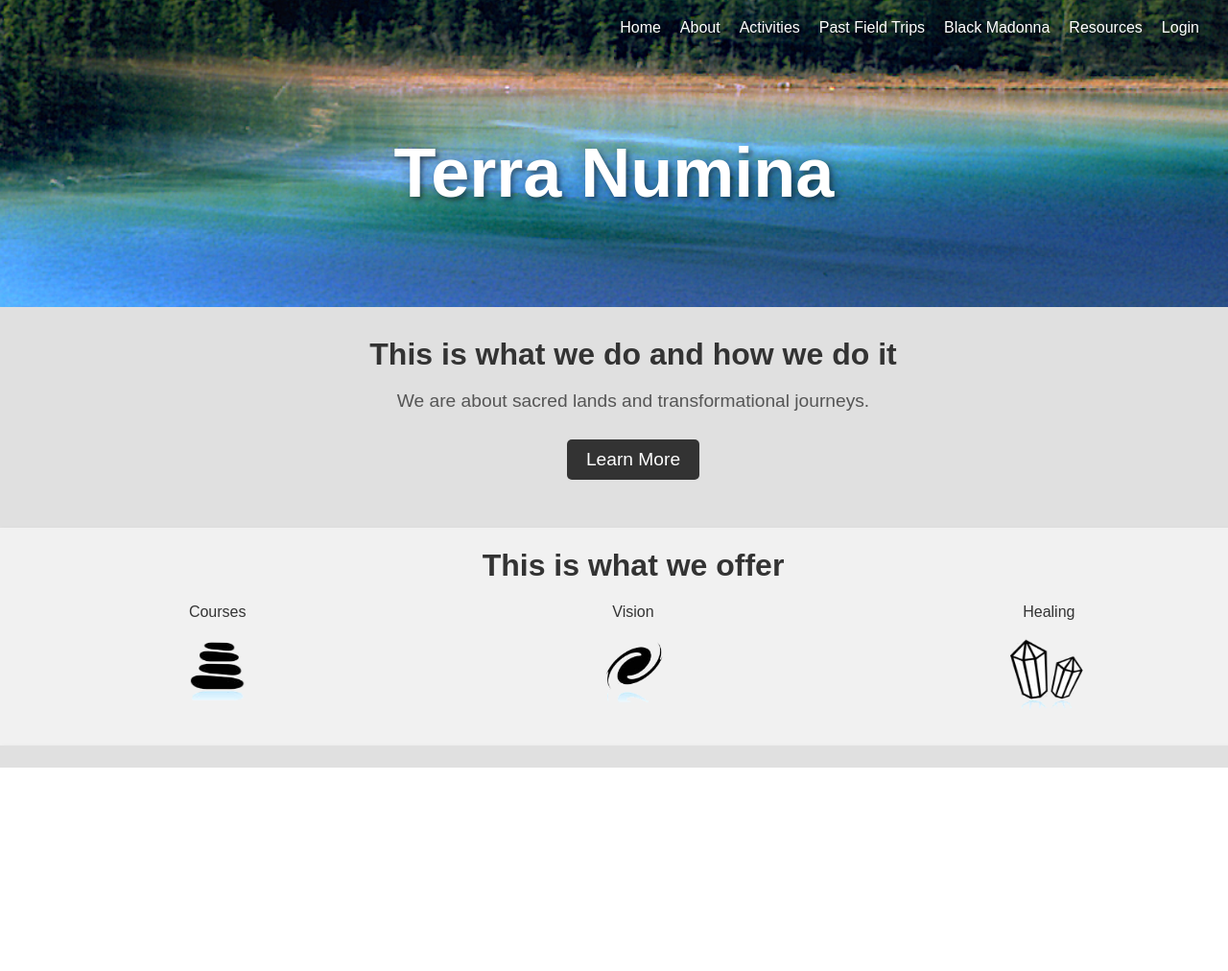
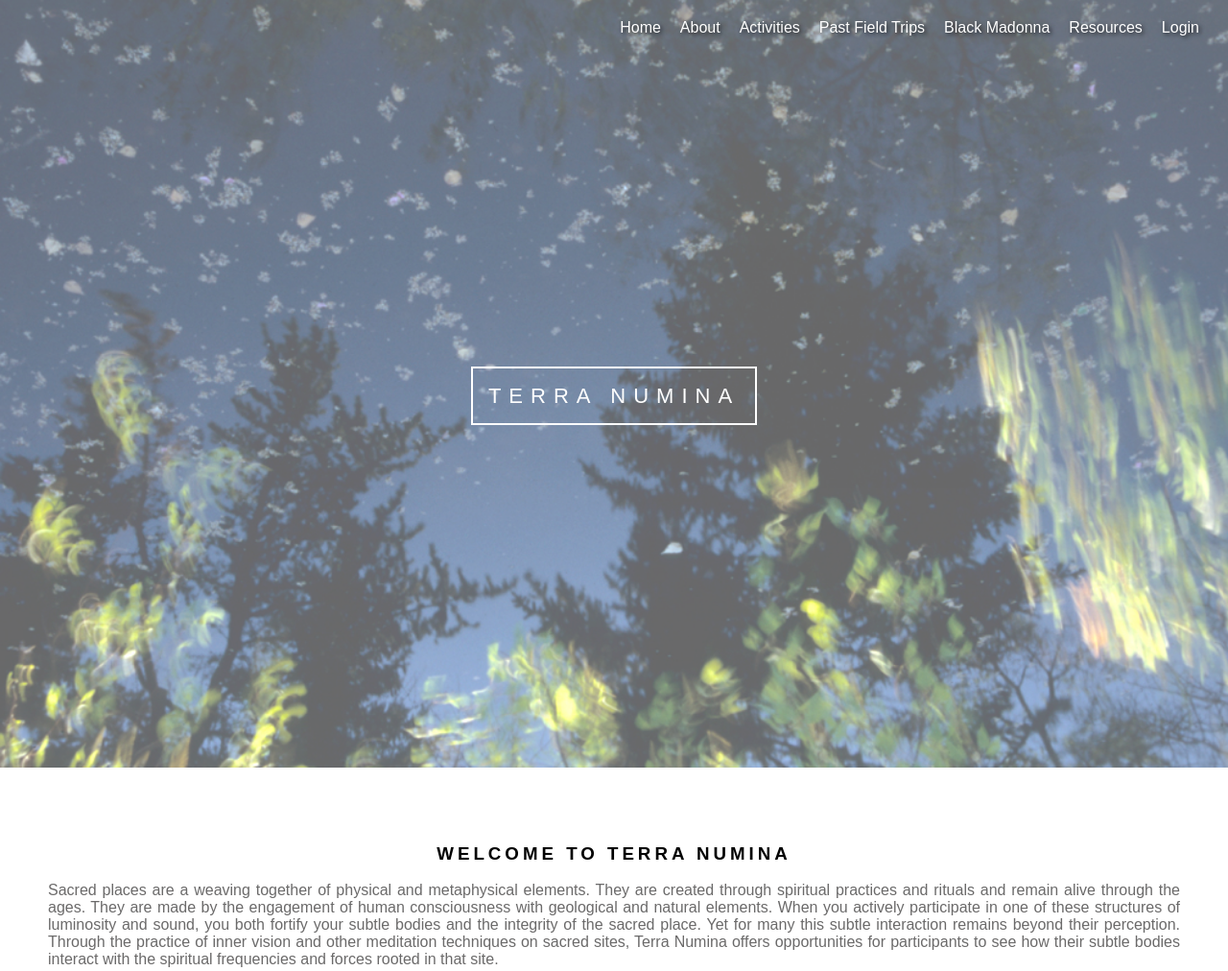
Before and after one commit to jnavno/terra_numina_webapp, a website: page public/index.html in a window 1280 px wide. Shown: the top 1012 px of the page at 96% size. Before the commit the page ends 800 px from the top, so only its background shows below. Drawn offline with Linux system fonts and the light colour scheme; no server answers.

Commit message:
added parallax effect to home page with multiple sections and buttons

```diff
--- a/public/index.html
+++ b/public/index.html
@@ -22,7 +22,7 @@
         <a href="/login" style="display:block;">Login</a>
     </div>
 
-    <div class="content">
+    <!-- <div class="content">
     <header class="page-header"
             data-height="40vh"
             data-image="images/index.jpg"
@@ -30,10 +30,49 @@
         <div class="header-text">
             <h1>Terra Numina</h1>
         </div>
-    </header>
+    </header> -->
 
+    <div class="background1">
+        <div class="buttondiv">
+            <a class="button">Terra Numina</a>
+        </div>
+    </div>
 
-    <div class="index-container">
+    <div class="welcome">
+        <h3 class="heading">Welcome to Terra Numina</h3>
+        <p>Sacred places are a weaving together of physical and metaphysical elements. They are created through spiritual practices and rituals and remain alive through the ages. They are made by the engagement of human consciousness with geological and natural elements.
+
+            When you actively participate in one of these structures of luminosity and sound, you both fortify your subtle bodies and the integrity of the sacred place. Yet for many this subtle interaction remains beyond their perception.
+
+            Through the practice of inner vision and other meditation techniques on sacred sites, Terra Numina offers opportunities for participants to see how their subtle bodies interact with the spiritual frequencies and forces rooted in that site.
+        </p>
+    </div>
+
+    <div class="background2">
+        <div class="buttondiv">
+            <a href="about.html" class="button">About us</a>
+        </div>
+    </div>
+
+    <div class="wrapper">
+        <div class="about">
+            <p>Lorem ipsum dolor sit amet, consectetur adipiscing elit, sed do eiusmod tempor incididunt ut labore et dolore magna aliqua. Ut enim ad minim veniam, quis nostrud exercitation ullamco laboris nisi ut aliquip ex ea commodo consequat. Duis aute irure dolor in reprehenderit in voluptate velit esse cillum dolore eu fugiat nulla pariatur. Excepteur sint occaecat cupidatat non proident, sunt in culpa qui officia deserunt mollit anim id est laborum.</p>
+        </div>
+    </div>
+
+    <div class="background3">
+        <div class="buttondiv">
+            <a href="contact.html" class="button">Contact us</a>
+        </div>
+    </div>
+
+    <div class="wrapper">
+        <div class="contact">
+            <p>Lorem ipsum dolor sit amet, consectetur adipiscing elit, sed do eiusmod tempor incididunt ut labore et dolore magna aliqua. Ut enim ad minim veniam, quis nostrud exercitation ullamco laboris nisi ut aliquip ex ea commodo consequat. Duis aute irure dolor in reprehenderit in voluptate velit esse cillum dolore eu fugiat nulla pariatur. Excepteur sint occaecat cupidatat non proident, sunt in culpa qui officia deserunt mollit anim id est laborum.</p>
+        </div>
+    </div>
+
+    <!-- <div class="index-container">
         <section class="intro">
             <h2>This is what we do and how we do it</h2>
             <p>We are about sacred lands and transformational journeys.</p>
@@ -92,7 +131,7 @@
             <p>If you have any questions or need assistance, feel free to reach out to us.</p>
             <a href="contact.html" class="btn">Get in Touch</a>
         </section>
-    </div>
+    </div> -->
     <footer class="footer">
         <div class="footer-container">
             <div class="footer-copyright">
@@ -108,7 +147,6 @@
 
         </div>
     </footer>
-    </div>
 </body>
 
 </html>
--- a/public/styles.css
+++ b/public/styles.css
@@ -3,21 +3,102 @@ html, body {
     font-family: Arial, sans-serif;
     height: 100%;
     margin: 0;
-    padding: 0;
-    width: 100%;
-    box-sizing: border-box;
-    overflow-x: hidden; /* Prevent horizontal scrolling */
-    /*padding-top: 30px; /* Adjust this value based on the height of the navbar */
-    overflow-y: auto; /* Allow vertical scrolling */
-    height: 100%;
+    /* padding: 0;
+    width: 100%; */
+    /* box-sizing: border-box; */
+    /* overflow-x: hidden; Prevent horizontal scrolling
+    overflow-y: auto; Allow vertical scrolling
     display: flex;
-    flex-direction: column;
-    overflow-y: auto; /* Full page scrolling */
+    flex-direction: column; */
 }
 
-body {
-    overscroll-behavior-y: contain; /* Allows bounce effect on content only */
+/* body {
+    overscroll-behavior-y: contain; Allows bounce effect on content only
+} */
+
+.background1, .background2, .background3{
+    position: relative;
+    opacity: 0.6;
+    background-attachment: fixed;
+    background-position: center;
+    background-repeat: no-repeat;
+    background-size: cover;
 }
+
+.background1{
+    background-image: url('images/banner0.jpg');
+    min-height: 100%;
+}
+
+.background2{
+    background-image: url('images/banner2.jpg');
+    min-height: 450px;
+}
+
+.background3{
+    background-image: url('images/banner5.jpg');
+    min-height: 450px;
+}
+
+.buttondiv{
+    position: absolute;
+    top: 50%;
+    width: 100%;
+    text-align: center;
+    color: black;
+}
+
+.button{
+    text-transform: uppercase;
+    text-decoration: none;
+    border: 2px solid white;
+    color: white;
+    padding: 16px;
+    font-size: 22px;
+    letter-spacing: 8px;
+}
+
+.button:hover{
+    background-color: #232425;
+    transition: 1s;
+    opacity: 0.3;
+}
+
+.heading{
+    letter-spacing: 4px;
+    text-transform: uppercase;
+    text-align: center;
+    color: black;
+}
+
+.welcome{
+    color: #6b6a6a;
+    background-color: white;
+    text-align: center;
+    padding: 60px 50px;
+    text-align: justify;
+}
+
+.about{
+    color: #9c9b9b;
+    background-color: #232425;
+    text-align: center;
+    padding: 60px 50px;
+    text-align: justify;
+}
+
+.contact{
+    color: #232425;
+    background-color: white;
+    text-align: center;
+    padding: 60px 50px;
+    text-align: justify;
+}
+
+.wrapper{
+    position: relative;
+}
+
 .content {
     overflow-y: auto;
     padding-top: 0;
@@ -73,11 +154,6 @@ body {
     background-color: rgba(255, 255, 255, 0.2); /* Subtle background change */
 }
 
-/* Adding padding to prevent content from being hidden by the fixed navbar */
-body {
-    padding-top: 35px;
-    /* Adjust this value based on the height of your navbar */
-}
 
 /* Center the login form and style inputs */
 .login-container {
--- a/server.js
+++ b/server.js
@@ -101,9 +101,9 @@ app.get('/test-db-connection', async (req, res) => {
 
 // ✅ Authentication Routes
 app.get('/login', (req, res) => {
-    if (req.session.user && req.session.user.role) {
-        return res.redirect(req.session.user.role === 'admin' ? '/admin-dashboard' : '/student-dashboard');
-    }
+    // if (req.session.user && req.session.user.role) {
+    //     return res.redirect(req.session.user.role === 'admin' ? '/admin-dashboard' : '/student-dashboard');
+    // }
     res.sendFile(path.join(__dirname, 'public', 'login.html'));
 });
 
```
Also changed, not shown: public/images/banner0.jpg (added), public/images/banner1.jpg (added), public/images/banner2.jpg (added), public/images/banner4.jpg (added), public/images/banner5.jpg (added).
